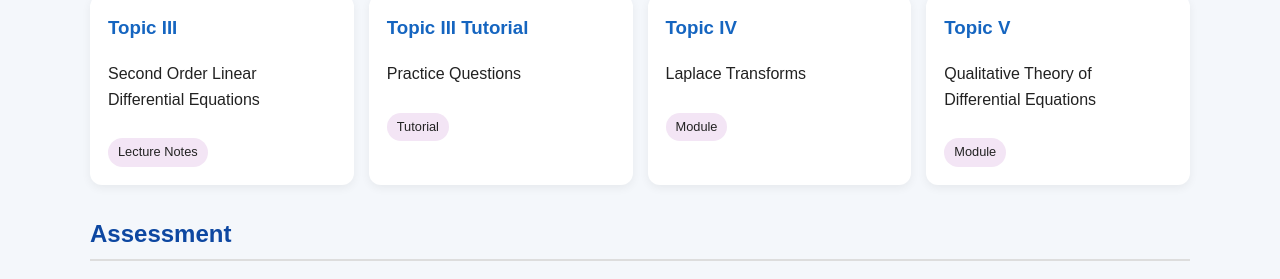
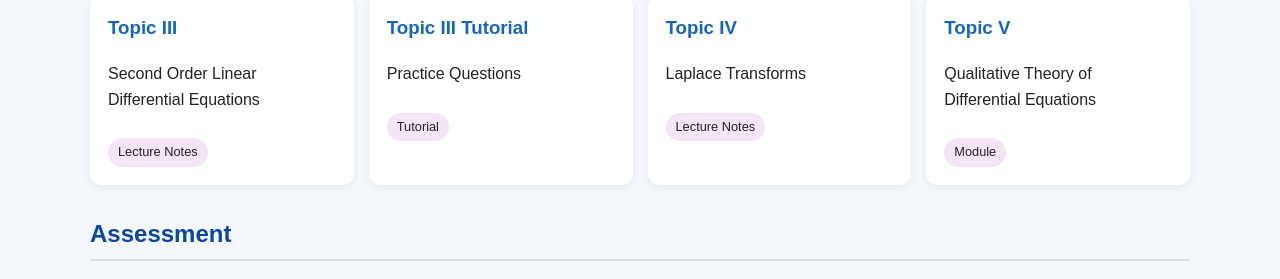
Before and after one commit to FomeA/FomeA.github.io, a Jekyll site: the page _teaching/mat102/index.html, which Jekyll copies as it is, in a window 1280 px wide. Shown: the part 1232-1511 px from the top of the page. Built offline with Jekyll 4.4.1, drawn with Linux system fonts in a browser that asks for light colours.

Commit message:
Update index.html

```diff
--- a/_teaching/mat102/index.html
+++ b/_teaching/mat102/index.html
@@ -246,11 +246,11 @@
 <p>Practice Questions</p>
 <span>Tutorial</span>
 </a>
-<div class="card topic">
+<a class="card topic", href ="MAT102_Topic4_Laplace-5.pdf">
 <h3>Topic IV</h3>
 <p>Laplace Transforms</p>
-<span>Module</span>
-</div>
+<span>Lecture Notes</span>
+</a>
 
 <div class="card topic">
 <h3>Topic V</h3>
```
